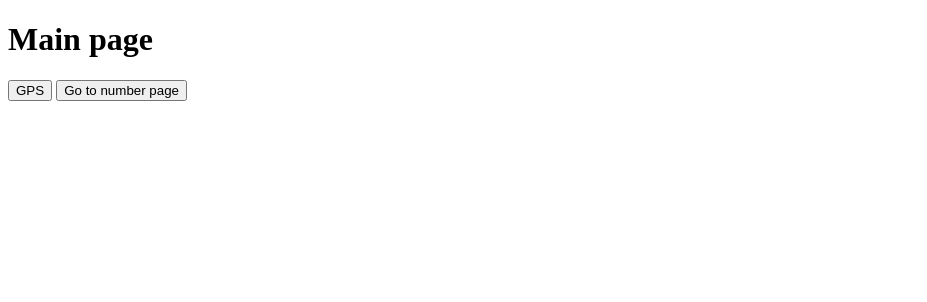
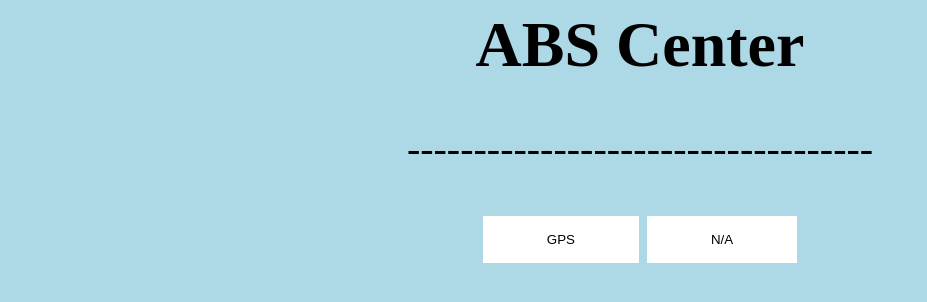
Before and after one commit to Erunoma/Project-Whistleblower, a Flask app: page / in a window 1280 px wide. Shown: the top 302 px of the page, without its empty margins (0-927 px from the left). Run offline with Flask 2, Linux system fonts and the light colour scheme.

Commit message:
web-branch 0.2
- Changed the location of the stylesheet file
- Removed old code
- Added some basic styling for main.html

```diff
--- a/Website/Code/app.py
+++ b/Website/Code/app.py
@@ -9,9 +9,7 @@ localMode=True
 debugMode=False
 
 #Variables
-publicVar=0
-appTestVar=False
-numberTest=19
+
 
 #URL's
 
--- /dev/null
+++ b/Website/Code/static/css/stylesheet.css
@@ -0,0 +1,61 @@
+
+
+body{
+	background-color: lightblue;
+
+}
+h1{
+	font-size: 64px;
+	display:block;
+	margin-top: 2px;
+	text-align: center;
+
+}
+
+p{
+	font-size: 40px;
+	text-align: center;
+}
+button{
+
+
+
+
+}
+
+img{
+
+}
+nav{
+	text-align: center;
+	display: flex;
+	justify-content: center;
+}
+input[type=submit]{
+	color: black;
+	background-color: white;
+	border: 2px;
+	margin: 4px 2px;
+	padding: 16px 64px;
+	cursor: pointer;
+	text-align: center;
+
+}
+input[type=submit]:hover{
+	background-color: lightgrey;
+}
+
+
+
+@font-face {
+
+}
+
+/*
+https://www.w3schools.com/tags/tag_body.asp
+https://www.w3schools.com/tags/tag_hn.asp
+https://www.w3schools.com/tags/tag_p.asp
+https://www.w3schools.com/tags/tag_button.asp
+https://www.w3schools.com/tags/tag_img.asp
+https://www.w3schools.com/tags/tag_nav.asp
+*/
--- a/Website/Code/static/stylesheet.css
+++ /dev/null
@@ -1,24 +0,0 @@
-body{
-
-}
-h1{
-	font-size: 20;
-}
-
-p{
-	font-size: 14;
-}
-button{
-
-}
-a{
-
-
-}
-img{
-
-}
-
-@font-face {
-
-}
--- a/Website/Code/templates/main.html
+++ b/Website/Code/templates/main.html
@@ -2,22 +2,25 @@
 
 <html>
 <head>
-	<link rel="stylesheet" href="stylesheet.css">
+	<link rel="stylesheet" href="/static/css/stylesheet.css">
 </head>
 
 
-<h1>Main page</h1>
+<h1>ABS Center</h1>
+	<p>-----------------------------------</p>
 	<nav>
 		<form method = "POST">
 			<input type="submit" name="action1" value="GPS">
-			<input type="submit" name="action1" value="Go to number page">
+			<input type="submit" name="action1" value="N/A">
 		</form>
 	</nav>
 <body>
 
-<b></b>
-<b></b>
+<p>
+{% block content %}
 
+{% endblock %}
+</p>
 
 <body>
 
```
Also changed, not shown: Website/Code/templates/gps.html (+11 -1 lines).
